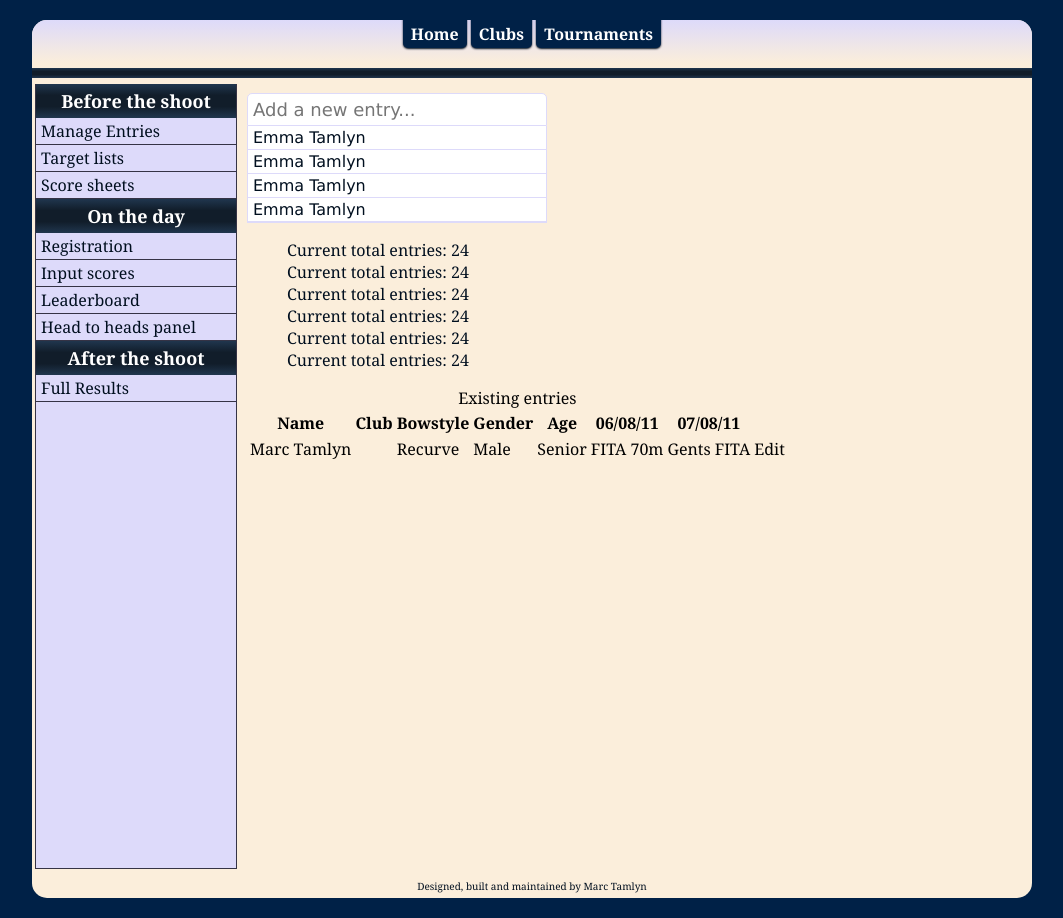
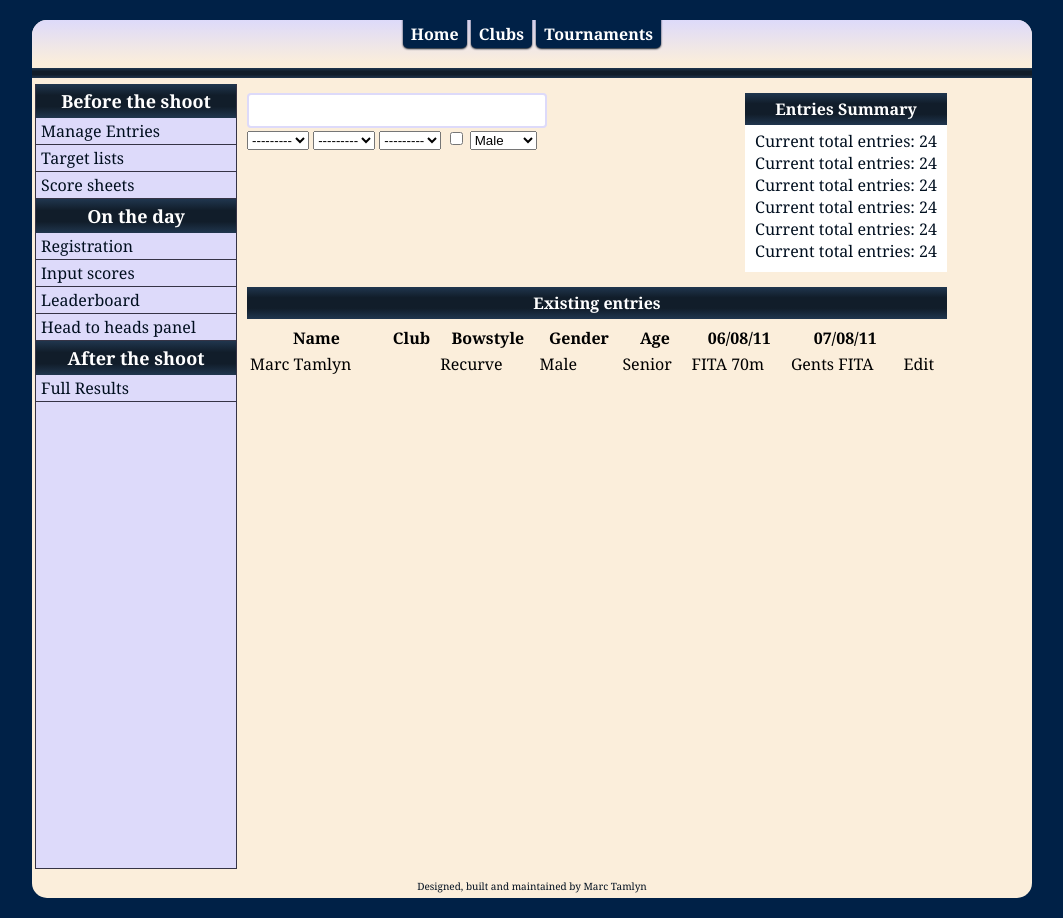
Before and after one commit to mjtamlyn/tamlynscore, a Django app: template src/entries/templates/competition_entries.html in a window 1280 px wide. Shown: the whole page, without its empty margins (108-1171 px from the left). Run offline with Django 3.2, Linux system fonts and the light colour scheme; the template is opened without the code that fills it: values that come from a table or form of the project are taken from there, others are empty; parts of the project's set-up code (start-up, migrations or seed data) failed here and were passed over.

Commit message:
Progress on design of competition entries page

```diff
--- a/src/core/static/css/base.css
+++ b/src/core/static/css/base.css
@@ -14,7 +14,9 @@ a {
   text-decoration: none; }
 
 ul {
-  list-style-type: none; }
+  list-style-type: none;
+  margin: 0;
+  padding: 0; }
 
 li {
   display: block; }
--- a/src/core/static/css/base.sass
+++ b/src/core/static/css/base.sass
@@ -19,6 +19,8 @@ a
 
 ul
   list-style-type: none
+  margin: 0
+  padding: 0
 
 li
   display: block
--- /dev/null
+++ b/src/entries/forms.py
@@ -0,0 +1,18 @@
+from django import forms
+
+from core.models import Archer, GENDER_CHOICES
+from entries.models import CompetitionEntry
+
+class ArcherField(forms.ModelChoiceField):
+    def label_from_instance(self, obj):
+        return obj.json()
+
+class NewEntryForm(forms.ModelForm):
+
+    archer_name = forms.CharField()
+    archer = ArcherField(queryset=Archer.objects, required=False)
+    new_archer = forms.BooleanField(required=False)
+    gender = forms.ChoiceField(required=False, choices=GENDER_CHOICES)
+
+    class Meta:
+        model = CompetitionEntry
--- a/src/entries/static/css/competition.css
+++ b/src/entries/static/css/competition.css
@@ -27,23 +27,44 @@
   float: left;
   margin: 10px;
   width: 700px; }
-  .competition-content .competition-entries .top .new-entry input {
-    border: 1px solid #dddafa;
-      border-radius: 5px 5px 0 0;
+  .competition-content .competition-entries .top .new-entry {
+    float: left; }
+    .competition-content .competition-entries .top .new-entry #id_archer_name {
+      border: 2px solid #dddafa;
+        border-radius: 4px;
       font-family: Verdana;
       font-size: 18px;
       margin: 0;
       outline: none;
       padding: 5px;
       width: 300px; }
-    .competition-content .competition-entries .top .new-entry input::webkit-input-placeholder {
+      .competition-content .competition-entries .top .new-entry #id_archer_name:focus {
+        border-color: #6fb3ff; }
+      .competition-content .competition-entries .top .new-entry #id_archer_name::webkit-input-placeholder {
         font-style: italic; }
     .competition-content .competition-entries .top .new-entry .options {
-    border: 1px solid #dddafa;
+      border: 2px solid #dddafa;
         border-top: none;
-    width: 298px; }
+      margin: 0 0px;
+      width: 296px; }
       .competition-content .competition-entries .top .new-entry .options .option {
         background-color: white;
-      border-bottom: 1px solid #dddafa;
         font-family: Verdana;
-      padding: 2px 5px; }
+        padding: 3px 5px; }
+        .competition-content .competition-entries .top .new-entry .options .option:not(:last-child) {
+          border-bottom: 1px solid #dddafa; }
+        .competition-content .competition-entries .top .new-entry .options .option.selected {
+          background-color: #353345;
+          color: white; }
+  .competition-content .competition-entries .top .stats {
+    background-color: white;
+    float: right; }
+    .competition-content .competition-entries .top .stats h4 {
+      margin-top: 0; }
+    .competition-content .competition-entries .top .stats ul {
+      margin: 0 10px 10px 10px; }
+  .competition-content .competition-entries .entries-table {
+    margin-top: 10px;
+    width: 100%; }
+    .competition-content .competition-entries .entries-table table {
+      width: 100%; }
--- a/src/entries/static/css/competition.sass
+++ b/src/entries/static/css/competition.sass
@@ -39,11 +39,13 @@ $navborder: 1px solid $bluegrey
     .top
 
       .new-entry
+        float: left
+
         $input-width: 300px
 
-        input
-          border: 1px solid $vlightblue
-            radius: 5px 5px 0 0
+        #id_archer_name
+          border: 2px solid $vlightblue
+            radius: 4px
           font:
             family: Verdana
             size: 18px
@@ -51,17 +53,42 @@ $navborder: 1px solid $bluegrey
           outline: none
           padding: 5px
           width: $input-width
+          &:focus
+            border-color: $lightblue
           &::webkit-input-placeholder
             font-style: italic
 
+        $sidespacing: 0px
         .options
-          border: 1px solid $vlightblue
+          border: 2px solid $vlightblue
             top: none
-          width: $input-width - 2
+          margin: 0 $sidespacing
+          width: $input-width - 2 * $sidespacing - 4
 
           .option
             background-color: white
-            border-bottom: 1px solid $vlightblue
             font:
               family: Verdana
-            padding: 2px 5px
+            padding: 3px 5px
+            &:not(:last-child)
+              border-bottom: 1px solid $vlightblue
+            &.selected
+              background-color: $bluegrey
+              color: white
+
+      .stats
+        background-color: white
+        float: right
+
+        h4
+          margin-top: 0
+
+        ul
+          margin: 0 10px 10px 10px
+
+    .entries-table
+      margin-top: 10px
+      width: 100%
+
+      table
+        width: 100%
--- a/src/entries/templates/competition_entries.html
+++ b/src/entries/templates/competition_entries.html
@@ -14,15 +14,26 @@ Should you be able to add multiple entrants in one go? Should we do AJAX saving?
 <div class="competition-entries">
     <div class="top">
         <div class="new-entry">
-            <input placeholder="Add a new entry..."/>
-            <div class="options">
+            {{ form.archer_name }}
+            <div class="hidden">
+                {{ form.archer }}
+            </div>
+            <div class="options hidden">
+                <div class="option selected">Emma Tamlyn</div>
                 <div class="option">Emma Tamlyn</div>
                 <div class="option">Emma Tamlyn</div>
-                <div class="option">Emma Tamlyn</div>
-                <div class="option">Emma Tamlyn</div>
+                <div class="option">New Archer</div>
+            </div>
+            <div class="archer-details">
+                {{ form.club }}
+                {{ form.bowstyle }}
+                {{ form.age }}
+                {{ form.novice }}
+                {{ form.gender }}
             </div>
         </div>
         <div class="stats">
+            <h4>Entries Summary</h4>
             <ul>
                 <li>Current total entries: 24</li>
                 <li>Current total entries: 24</li>
@@ -32,10 +43,11 @@ Should you be able to add multiple entrants in one go? Should we do AJAX saving?
                 <li>Current total entries: 24</li>
             </ul>
         </div>
+        <div class="clear"></div>
     </div>
     <div class="entries-table">
         <table>
-            <caption>Existing entries</caption>
+            <caption><h4>Existing entries</h4></caption>
             <thead>
                 <th>Name</th>
                 <th>Club</th>
--- a/src/entries/views.py
+++ b/src/entries/views.py
@@ -1,5 +1,6 @@
 from django.shortcuts import render, get_object_or_404
 
+from entries.forms import NewEntryForm
 from entries.models import Tournament, Competition
 
 def tournaments(request):
@@ -13,4 +14,5 @@ def competition_index(request, slug):
 def entries(request, slug):
     competition = get_object_or_404(Competition, slug=slug)
     entries = competition.competitionentry_set.all()
+    form = NewEntryForm()
     return render(request, 'competition_entries.html', locals())
```
Lines whose indentation alone changed are shown as unchanged.
